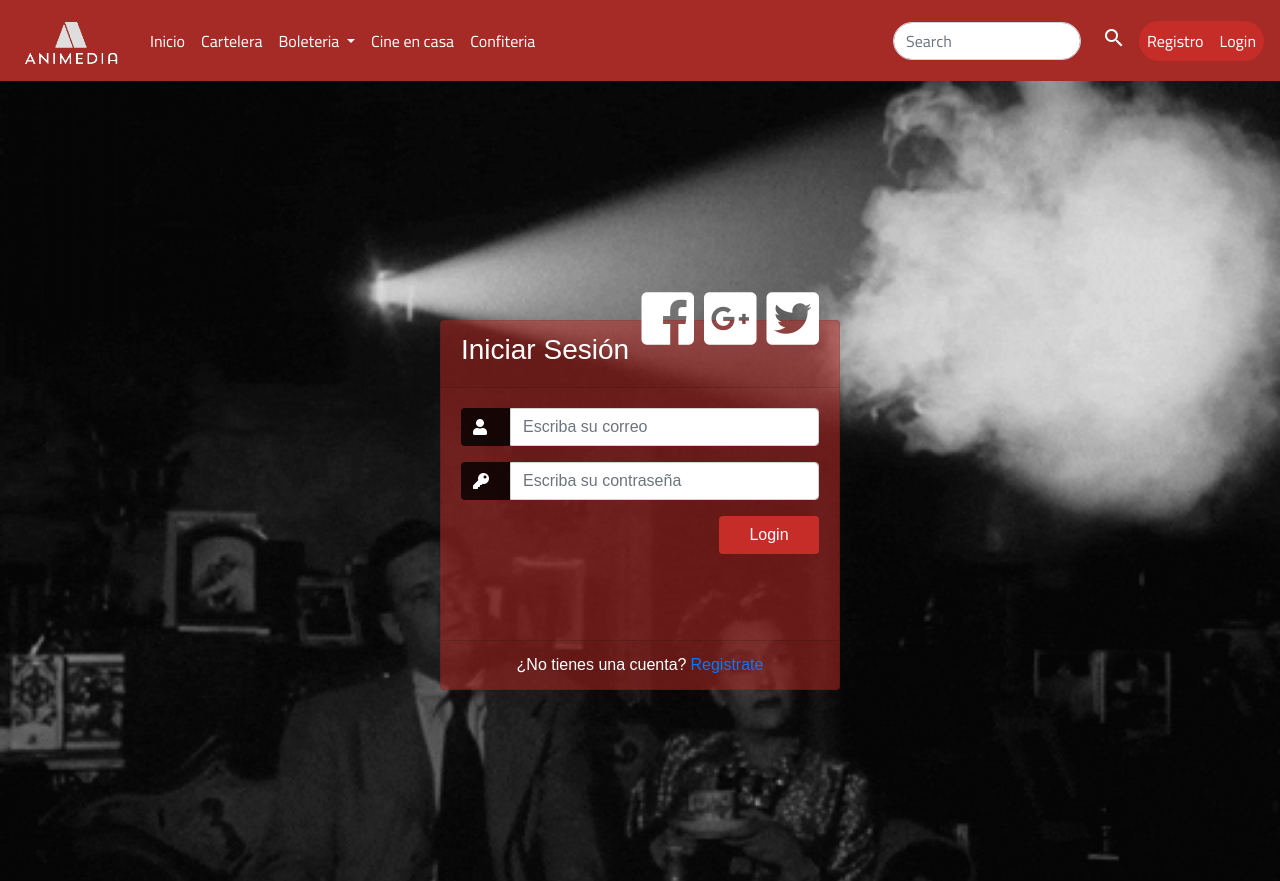
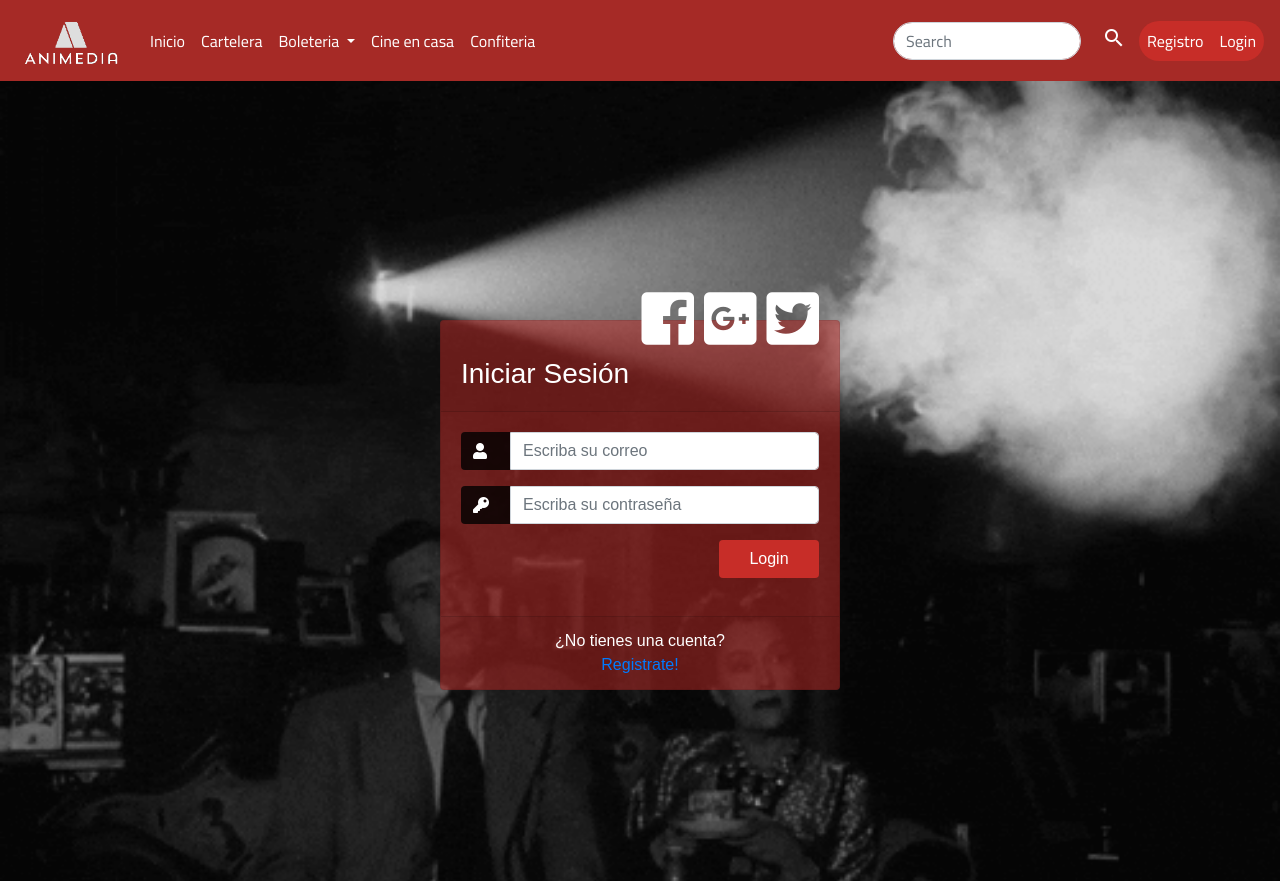
Before and after one commit to julianza32/Animedia, an Angular app in the folder animedia/: page /login in a window 1280 px wide. Built offline with nearby package versions, Linux system fonts and the light colour scheme.

Commit message:
Diseño 1 login

```diff
--- a/animedia/src/app/pages/login/login.component.css
+++ b/animedia/src/app/pages/login/login.component.css
@@ -27,7 +27,7 @@ color:  white;
 }
 
 .social_icon span:hover{
-color: rgb(199, 45, 40);
+color: rgba(255, 255, 255, 0.5);
 cursor: pointer;
 }
 
--- a/animedia/src/app/pages/login/login.component.html
+++ b/animedia/src/app/pages/login/login.component.html
@@ -4,7 +4,7 @@
         <div class="d-flex justify-content-center h-100">
             <div class="card">
                 <div class="card-header">
-                    <h3>Iniciar Sesión</h3>
+                    <h3 class="pt-4">Iniciar Sesión</h3>
                     <div class="d-flex justify-content-end social_icon">
                         <span><i class="fab fa-facebook-square"></i></span>
                         <span><i class="fab fa-google-plus-square"></i></span>
@@ -34,9 +34,13 @@
                         </div>
                     </form>
                 </div>
+
                 <div class="card-footer">
                     <div class="d-flex justify-content-center links">
-                        ¿No tienes una cuenta?<a href="/registroUsuario">Registrate</a>
+                       ¿No tienes una cuenta?
+                    </div>
+                    <div class="d-flex justify-content-center">
+                        <a href="/registroUsuario">Registrate!</a>
                     </div>
 
                 </div>
```
